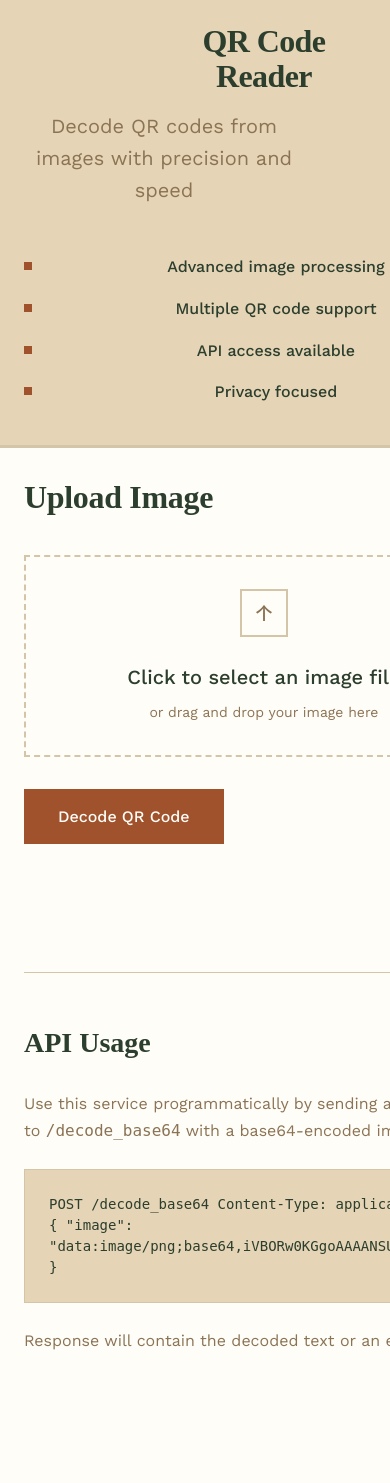
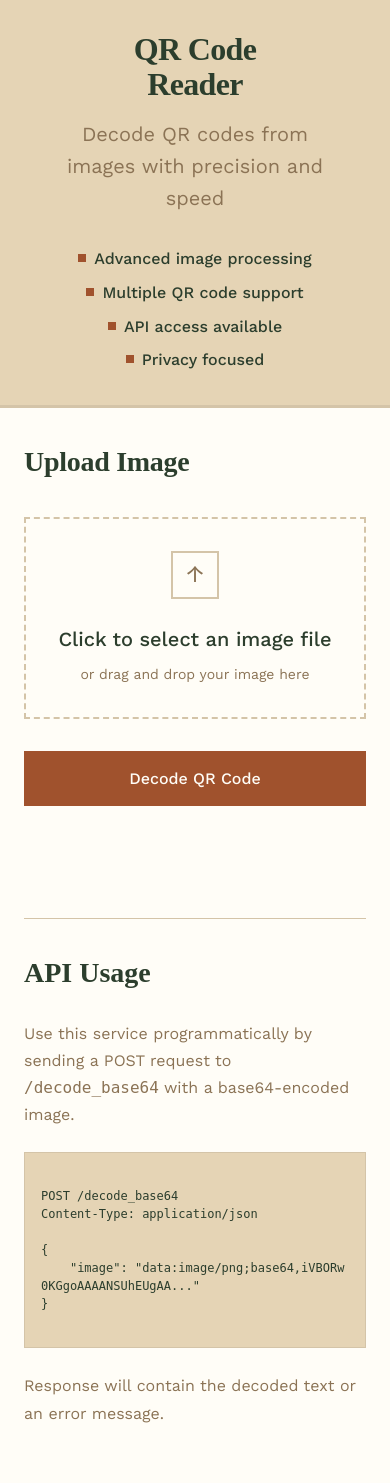
Before and after one commit to ArmanShirzad/qrRobust-scanner, a Flask app: page / in a window 390 px wide; the page is wider, and only the part inside the window is pictured. Before the commit the page ends 1350 px from the top of that part, so only its background shows below. Run offline with Flask 3, Linux system fonts and the light colour scheme; some web fonts are replaced.

Commit message:
feat: improve mobile responsiveness and add SEO scaffolding

```diff
--- a/app.py
+++ b/app.py
@@ -1,4 +1,4 @@
-from flask import Flask, render_template, request, jsonify, flash, redirect, url_for
+from flask import Flask, render_template, request, jsonify, flash, redirect, url_for, send_from_directory
 import os
 from werkzeug.utils import secure_filename
 from PIL import Image
@@ -179,6 +179,16 @@ def index():
     """Main page with upload form."""
     return render_template('index.html')
 
+@app.route('/robots.txt')
+def robots():
+    """Serve robots.txt."""
+    return send_from_directory(app.static_folder if app.static_folder else '.', 'robots.txt')
+
+@app.route('/sitemap.xml')
+def sitemap():
+    """Serve sitemap.xml."""
+    return send_from_directory(app.static_folder if app.static_folder else '.', 'sitemap.xml')
+
 @app.route('/upload', methods=['POST'])
 def upload_file():
     """Handle file upload and QR code decoding."""
--- /dev/null
+++ b/robots.txt
@@ -0,0 +1,4 @@
+User-agent: *
+Disallow:
+
+Sitemap: /sitemap.xml
--- a/templates/index.html
+++ b/templates/index.html
@@ -2,7 +2,7 @@
 <html lang="en">
 <head>
     <meta charset="UTF-8">
-    <meta name="viewport" content="width=device-width, initial-scale=1.0">
+    <meta name="viewport" content="width=device-width, initial-scale=1.0, maximum-scale=1.0">
     <title>QR Code Reader</title>
     <link rel="preconnect" href="https://fonts.googleapis.com">
     <link rel="preconnect" href="https://fonts.gstatic.com" crossorigin>
@@ -32,6 +32,7 @@
             min-height: 100vh;
             color: var(--brand-text);
             line-height: 1.6;
+            -webkit-font-smoothing: antialiased;
         }
 
         .layout-wrapper {
@@ -178,6 +179,8 @@
             text-decoration: none;
             display: inline-block;
             font-family: 'Work Sans', sans-serif;
+            width: 100%;
+            text-align: center;
         }
 
         .btn:hover {
@@ -240,6 +243,8 @@
             color: var(--brand-primary);
             overflow-x: auto;
             line-height: 1.5;
+            white-space: pre-wrap;
+            word-break: break-all;
         }
 
         @media (max-width: 1024px) {
@@ -248,36 +253,74 @@
             }
 
             .sidebar {
-                padding: 2rem;
+                padding: 3rem 2rem;
                 text-align: center;
                 border-right: none;
                 border-bottom: 3px solid var(--brand-border);
+                min-height: auto;
             }
 
             .sidebar h1 {
                 font-size: 2.5rem;
             }
 
+            .sidebar .tagline {
+                margin: 0 auto 2rem;
+            }
+
+            .sidebar .feature-list {
+                display: flex;
+                flex-wrap: wrap;
+                justify-content: center;
+                gap: 1.5rem;
+            }
+
+            .sidebar .feature-list li {
+                margin-bottom: 0;
+                padding-left: 1rem;
+            }
+
             .main-content {
-                padding: 2rem;
+                padding: 3rem 2rem;
+                min-height: auto;
             }
         }
 
         @media (max-width: 600px) {
             .sidebar {
-                padding: 1.5rem;
+                padding: 2rem 1.5rem;
             }
 
             .sidebar h1 {
                 font-size: 2rem;
             }
 
+            .sidebar .feature-list {
+                flex-direction: column;
+                align-items: center;
+                gap: 0.5rem;
+            }
+
             .main-content {
-                padding: 1.5rem;
+                padding: 2rem 1.5rem;
             }
 
             .upload-area {
                 padding: 2rem 1rem;
+            }
+
+            .section-title {
+                font-size: 1.75rem;
+            }
+
+            .api-section {
+                margin-top: 3rem;
+                padding-top: 2rem;
+            }
+
+            .code-block {
+                padding: 1rem;
+                font-size: 0.75rem;
             }
         }
     </style>
```
Also changed, not shown: sitemap.xml (added, +9 -0 lines).
